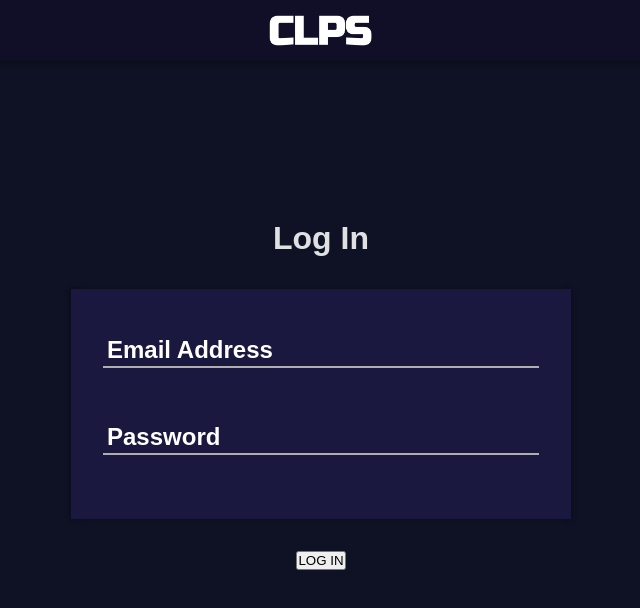
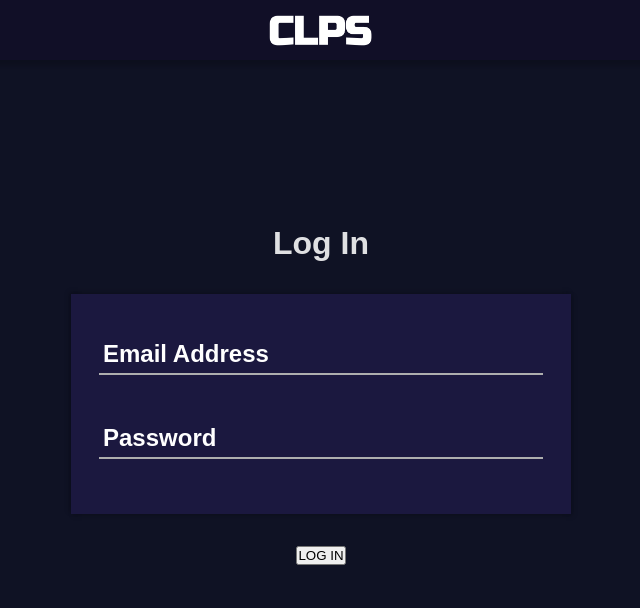
Before and after one commit to linjustin8/Clips-Catalog, a React (Vite) app in the folder clips-catalog/: page /login in a window 1280 px wide. Shown: the top 608 px of the page, without its empty margins (319-959 px from the left). Built offline with nearby package versions, Linux system fonts and the light colour scheme; no server answers.

Commit message:
more style tweaks to login animations

```diff
--- a/clips-catalog/src/components/InputField.css
+++ b/clips-catalog/src/components/InputField.css
@@ -2,7 +2,7 @@
 
 .input-label {
   position: absolute;
-  top: 7px;
+  top: -2px;
   left: 4px;
   font-size: 24px;
   font-weight: 600;
@@ -16,6 +16,7 @@
   font-family: inherit;
   font-weight: 550;
   padding-left: 4px;
+  padding-bottom: 2px;
   background-color: #1b183f;
   border: none;
   border-bottom: rgb(174, 174, 174) 2px solid;
@@ -25,7 +26,7 @@
 
 .input-field:focus ~ .input-label,
 .input-field:not(:placeholder-shown) + .input-label {
-  top: -13px;
+  top: -24px;
   left: -1px;
   font-size: 14px;
   color: #a59bff;
--- a/clips-catalog/src/screens/auth/Auth.css
+++ b/clips-catalog/src/screens/auth/Auth.css
@@ -38,11 +38,11 @@
   background-color: #1b183f;
   box-shadow: 2px 2px 5px rgba(0, 0, 0, 0.2),
              -2px -2px 5px rgba(0, 0, 0, 0.2);
-  height: 230px;
+  height: 220px;
   width: 100%;
-  padding: 2rem;
-  padding-top: 2.5rem;
-  gap: 1rem;
+  padding: 1.75rem;
+  padding-top: 3rem;
+  gap: 1.5rem;
 }
 
 .user-entry {
```
